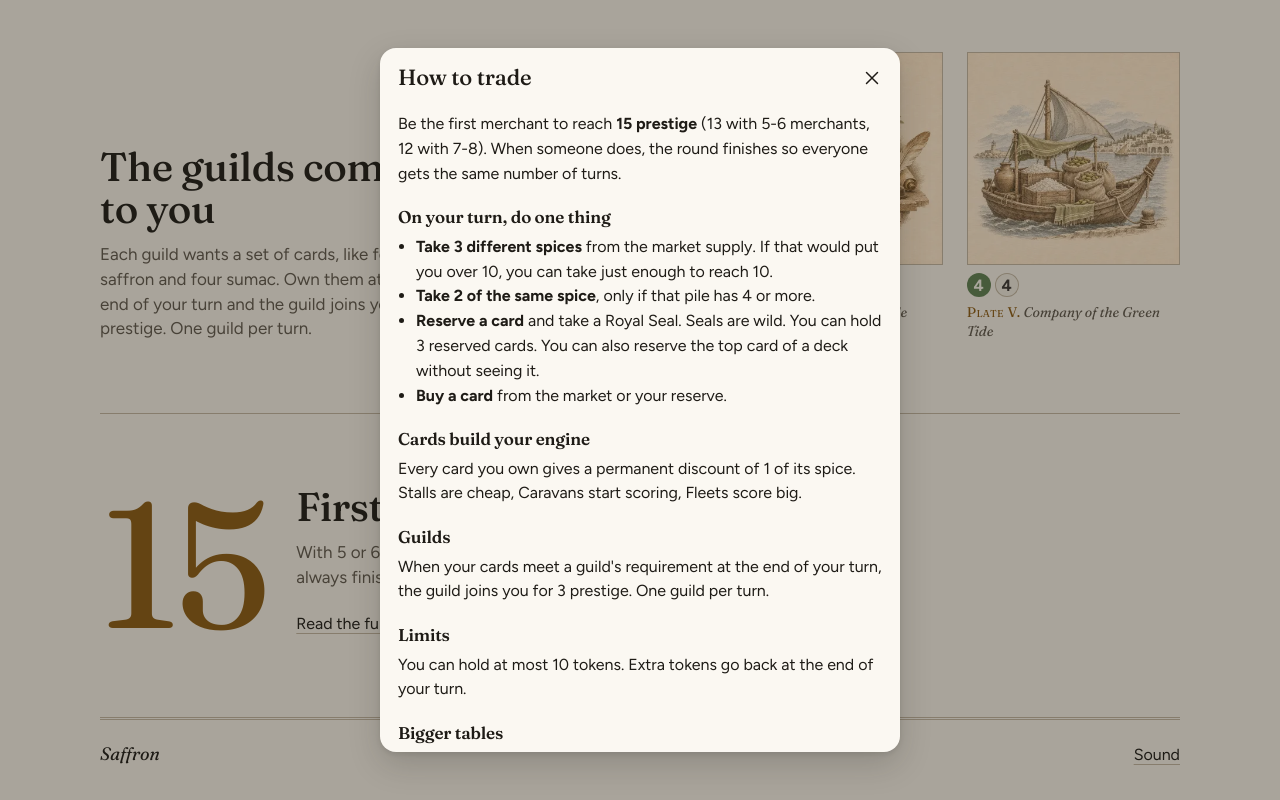
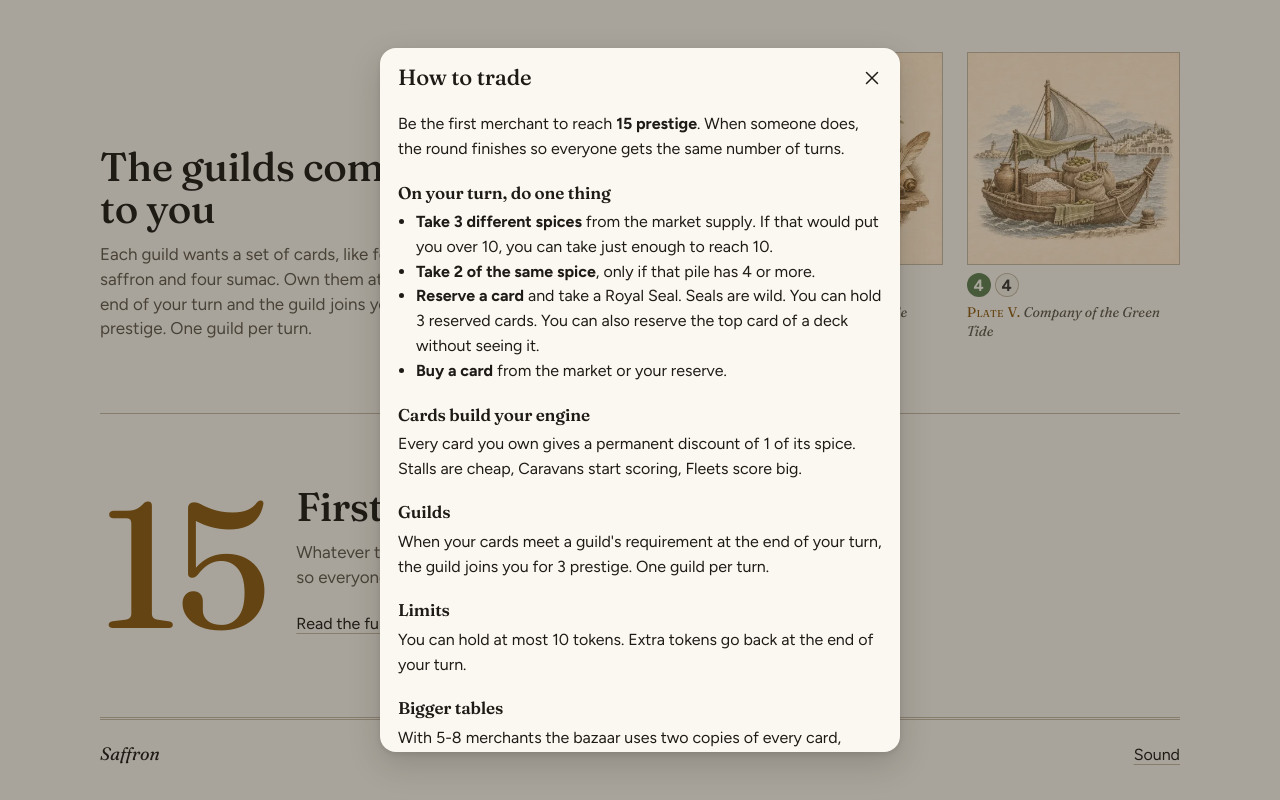
Before and after one commit to Adithya-13/saffron, a React (Vite) app in the folder apps/web/: page / in a window 1280 px wide. Both pictures are taken after a click on the button "Read the full rules". Shown: the part 1612-2412 px from the top of the page. Built offline with nearby package versions, Linux system fonts and the light colour scheme; no server answers.

Commit message:
feat(engine): goal is 15 prestige at every table size

```diff
--- a/apps/web/src/components/EndScreen.tsx
+++ b/apps/web/src/components/EndScreen.tsx
@@ -43,9 +43,7 @@ export const EndScreen = () => {
             ? 'You win the bazaar'
             : `${winners.map((w) => nameOf(room, w.id)).join(' & ')} ${winners.length > 1 ? 'share the win' : 'wins'}`}
         </h2>
-        <p className="end__goal">
-          Goal with {view.players.length} merchants: {view.targetPoints} prestige
-        </p>
+        <p className="end__goal">Goal: {view.targetPoints} prestige</p>
         <ol className="end__ranks">
           {ranked.map((p, i) => (
             <li
--- a/apps/web/src/components/RulesSheet.tsx
+++ b/apps/web/src/components/RulesSheet.tsx
@@ -1,15 +1,12 @@
-import { useStore } from '../state/store.ts';
 import { Sheet } from './Sheet.tsx';
 
 export const RulesSheet = ({ onClose }: { onClose: () => void }) => {
-  const target = useStore((s) => s.view?.targetPoints);
   return (
     <Sheet title="How to trade" onClose={onClose}>
       <div className="rules">
         <p>
-          Be the first merchant to reach <strong>{target ?? 15} prestige</strong>
-          {target === undefined && ' (13 with 5-6 merchants, 12 with 7-8)'}. When someone does, the
-          round finishes so everyone gets the same number of turns.
+          Be the first merchant to reach <strong>15 prestige</strong>. When someone does, the round
+          finishes so everyone gets the same number of turns.
         </p>
         <h3>On your turn, do one thing</h3>
         <ul>
--- a/apps/web/src/screens/HomeSections.tsx
+++ b/apps/web/src/screens/HomeSections.tsx
@@ -168,8 +168,8 @@ export const GoalSection = ({ onRules }: { readonly onRules: () => void }) => (
         First to 15 prestige
       </h2>
       <p className="landing__lead">
-        With 5 or 6 merchants the goal is 13, with 7 or 8 it is 12. The round always finishes, so
-        everyone gets the same number of turns.
+        Whatever the table size, the goal is 15. The round always finishes, so everyone gets the
+        same number of turns.
       </p>
       <span className="goal__links">
         <button className="link-btn" type="button" onClick={onRules}>
--- a/packages/engine/src/setup.ts
+++ b/packages/engine/src/setup.ts
@@ -27,10 +27,10 @@ const RULES_BY_PLAYERS: Readonly<Record<number, TableRules>> = {
   2: { spicePerPile: 4, seals: 5, targetPoints: 15, guilds: 3, deckCopies: 1 },
   3: { spicePerPile: 5, seals: 5, targetPoints: 15, guilds: 4, deckCopies: 1 },
   4: { spicePerPile: 7, seals: 5, targetPoints: 15, guilds: 5, deckCopies: 1 },
-  5: { spicePerPile: 8, seals: 6, targetPoints: 13, guilds: 6, deckCopies: 2 },
-  6: { spicePerPile: 9, seals: 7, targetPoints: 13, guilds: 7, deckCopies: 2 },
-  7: { spicePerPile: 10, seals: 7, targetPoints: 12, guilds: 7, deckCopies: 2 },
-  8: { spicePerPile: 11, seals: 8, targetPoints: 12, guilds: 8, deckCopies: 2 },
+  5: { spicePerPile: 8, seals: 6, targetPoints: 15, guilds: 6, deckCopies: 2 },
+  6: { spicePerPile: 9, seals: 7, targetPoints: 15, guilds: 7, deckCopies: 2 },
+  7: { spicePerPile: 10, seals: 7, targetPoints: 15, guilds: 7, deckCopies: 2 },
+  8: { spicePerPile: 11, seals: 8, targetPoints: 15, guilds: 8, deckCopies: 2 },
 };
 
 export const rulesFor = (playerCount: number): TableRules => {
```
Also changed, not shown: 2 other files (tests, documents, lock files or other folders).
